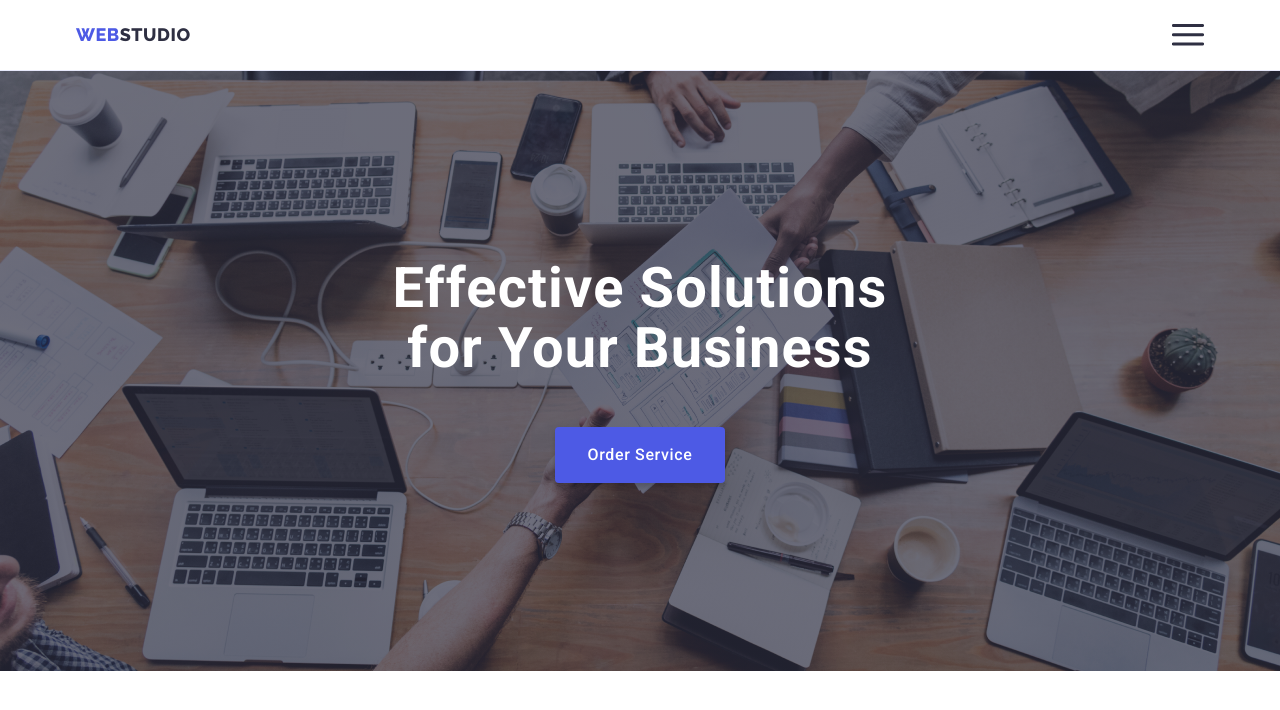
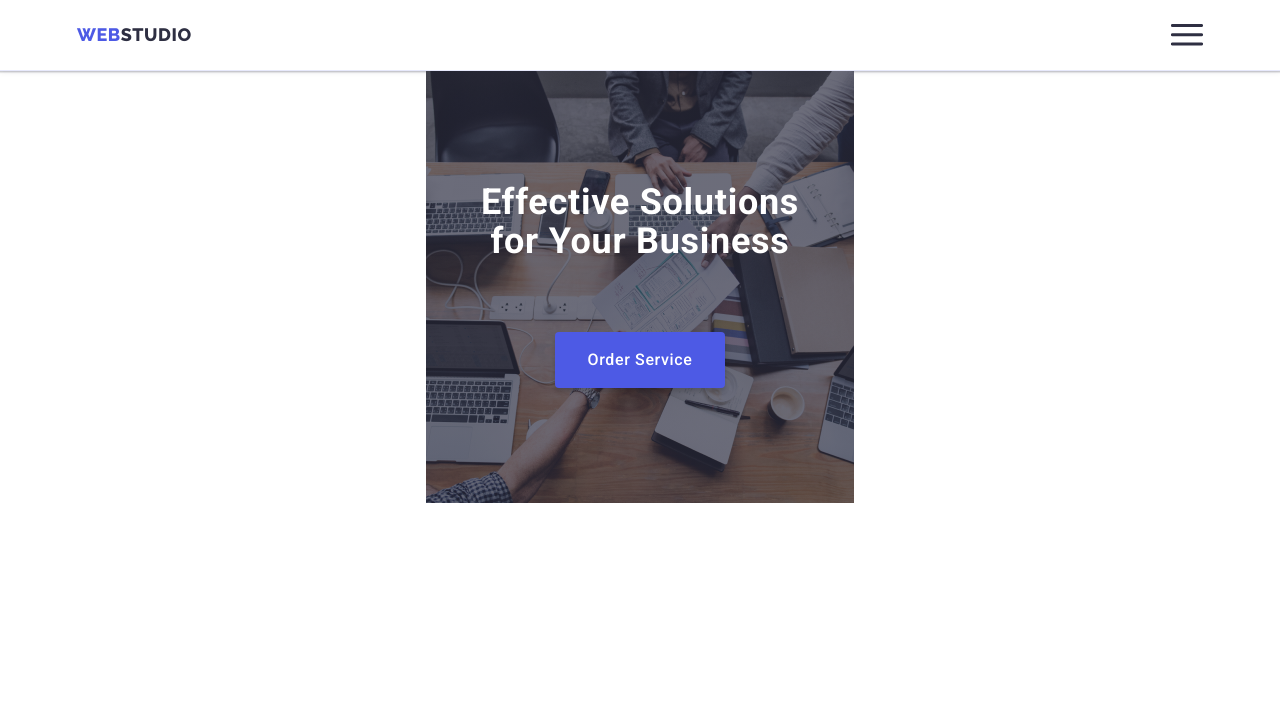
Before and after one commit to Kateryna4213/goit-markup-hw-07, a plain HTML site: page index.html in a window 1280 px wide. Drawn offline with nearby package versions, Linux system fonts and the light colour scheme.

Commit message:
hero_upd

```diff
--- a/css/styles.css
+++ b/css/styles.css
@@ -77,8 +77,6 @@ button {
 @media screen and (min-width: 1158px) {
   .container {
     max-width: 1158px;
-    padding-left: 15px;
-    padding-right: 15px;
   }
 }
 
@@ -106,7 +104,6 @@ button {
   padding: 0;
   line-height: 0;
 }
-/* ================= HEADER ================= */
 
 /*
 
@@ -216,11 +213,9 @@ button {
   letter-spacing: 0.03em;
   text-transform: uppercase;
   color: var(--accent-color);
-  margin-right: 76px;
+  margin-right: 0;
 }
 .logo-header {
-  /* padding-top: 24px;
-  padding-bottom: 24px; */
   margin-bottom: 0;
 }
 
@@ -241,13 +236,13 @@ button {
       rgba(46, 47, 66, 0.7),
       rgba(46, 47, 66, 0.7)
     ),
-    url(../images/background/hero-desktop.jpg);
+    url(../images/background/hero-mobile.jpg);
   background-size: cover;
   background-color: var(--background-color-theme-dark);
-  padding: 188px 0;
+  padding: 112px 0;
   background-repeat: no-repeat;
-  max-width: 1440px;
-  height: 600px;
+  max-width: 428px;
+  height: 432px;
   margin: 0 auto;
   background-position: center;
 }
@@ -261,14 +256,14 @@ button {
 }
 .hero-title {
   font-weight: 700;
-  font-size: 56px;
+  font-size: 36px;
   line-height: 1.07;
   letter-spacing: 0.02em;
   color: var(--primary-text-color-theme-dark);
   margin-left: auto;
   margin-right: auto;
   text-align: center;
-  max-width: 496px;
+  max-width: 320px;
 }
 .main-button {
   font-weight: 500;
@@ -279,7 +274,7 @@ button {
   background: var(--accent-color);
   text-align: center;
   display: block;
-  margin: 48px auto 0 auto;
+  margin: 72px auto 0 auto;
   border: none;
   box-shadow: 0px 4px 4px rgba(0, 0, 0, 0.15);
   border-radius: 4px;
```
